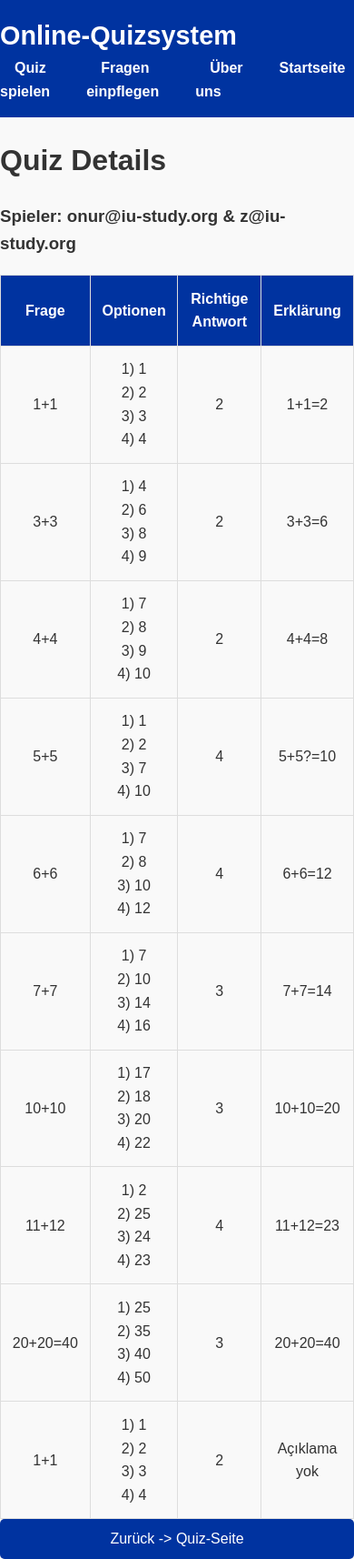
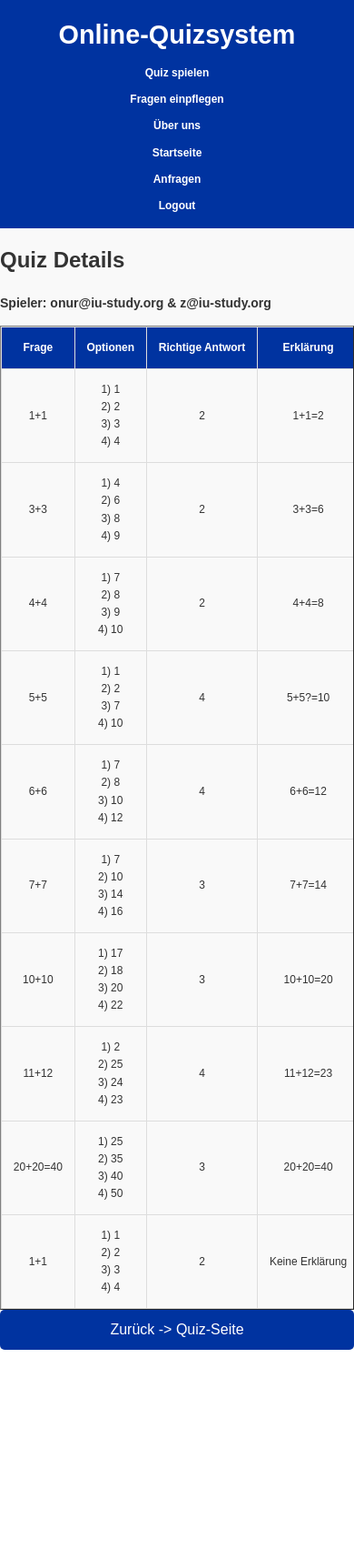
Before and after one commit to Onurdemir98/web2, a Flask app: page /quiz_details/c7c7970b-b25f-4aab-a112-a40846c4db94 in a window 390 px wide; the page is wider, and only the part inside the window is pictured. Shown: that part at 91% size. After the commit the page ends 1484 px from the top of that part, so only its background shows below. Run offline with Flask 3, Linux system fonts and the light colour scheme; a user stored in the database is signed in.

Commit message:
css und html geändertd

```diff
--- a/app.py
+++ b/app.py
@@ -205,7 +205,7 @@ def quiz_details(quiz_id):
             flash("Error Fragen Upload", "danger")
             return redirect(url_for("quiz"))
 
-        # 📌 Soruları açıklama (`erklaerung`) ile birlikte çek
+        # 📌 Fragen mit (`erklaerung`) ziehen
         questions = Questions.query.with_entities(
             Questions.id,
             Questions.question,
@@ -361,7 +361,7 @@ def multiplayer():
         friend = Students.query.filter_by(email=friend_email).first()
 
         if not friend:
-            flash("Freund nicht gefunden!", "danger")
+
             return redirect(url_for("multiplayer"))
 
         # Oyun ID oluştur
--- a/static/style.css
+++ b/static/style.css
@@ -212,3 +212,83 @@ form button:hover {
 .loeschen-btn:hover {
     background-color: darkred;
 }
+
+/* Responsives Design */
+@media (max-width: 768px) {
+    header {
+        flex-direction: column;
+        text-align: center;
+    }
+
+    header img {
+        margin-bottom: 10px;
+    }
+
+    header nav ul {
+        flex-direction: column;
+        gap: 10px;
+        margin-top: 10px;
+    }
+
+    main nav ul {
+        flex-direction: column;
+    }
+
+    table {
+        font-size: 14px;
+    }
+
+    th, td {
+        padding: 8px;
+    }
+
+    table {
+        display: block;
+        overflow-x: auto; /* Erlaubt horizontales Scrollen bei kleinen Geräten */
+        white-space: nowrap;
+    }
+
+    footer nav ul {
+        flex-direction: column;
+        gap: 10px;
+    }
+}
+
+@media (max-width: 480px) {
+    body {
+        font-size: 12px;
+    }
+
+    header {
+        padding: 15px 0;
+        text-align: center;
+    }
+
+    header img {
+        max-width: 100%;
+        height: auto;
+    }
+
+    main {
+        width: 95%;
+    }
+
+    table {
+        font-size: 12px;
+    }
+
+    th, td {
+        padding: 6px;
+    }
+
+    table {
+        display: block;
+        overflow-x: auto;
+        white-space: nowrap;
+    }
+
+    footer nav ul {
+        flex-direction: column;
+        gap: 10px;
+    }
+}
--- a/templates/aboutus.html
+++ b/templates/aboutus.html
@@ -40,7 +40,7 @@
 
             <ul>
                 <li>Onur Demir</li>
-                <li>Paul Grund</li>
+
                 <li>Rümeysa Hayirli</li>
                 <li>Onur Cabri</li>
                 <li>Marcus Röttger</li>
--- a/templates/quiz_details.html
+++ b/templates/quiz_details.html
@@ -47,7 +47,7 @@
                 4) {{ question.answeroption4 }}
             </td>
             <td>{{ question.correct_answer }}</td>
-            <td>{{ question.erklaerung or 'Açıklama yok' }}</td>  <!-- ✅ Açıklamayı ekledik -->
+            <td>{{ question.erklaerung or 'Keine Erklärung' }}</td>  <!-- ✅ Açıklamayı ekledik -->
         </tr>
         {% endfor %}
     </table>
@@ -71,7 +71,7 @@
                 4) {{ question.answeroption4 }}
             </td>
             <td>{{ question.correct_answer }}</td>
-            <td>{{ question.erklaerung or 'Açıklama yok' }}</td>  <!-- ✅ Açıklamayı ekledik -->
+            <td>{{ question.erklaerung or 'Keine Erklärung' }}</td>  <!-- ✅ Açıklamayı ekledik -->
         </tr>
         {% endfor %}
     </table>
--- a/templates/quiz_questions.html
+++ b/templates/quiz_questions.html
@@ -54,7 +54,7 @@
             </label><br>
             <hr>
         {% endfor %}
-        <button type="submit">Quiz Tamamlandı</button>
+        <button type="submit">Quiz Finish</button>
     </form>
 
 
```
Also changed, not shown: static/styleLogin.css (+79 -0 lines), templates/edit_question.html (+5 -5 lines), templates/fragenkatalog.html (+5 -5 lines), instance/database.db.
